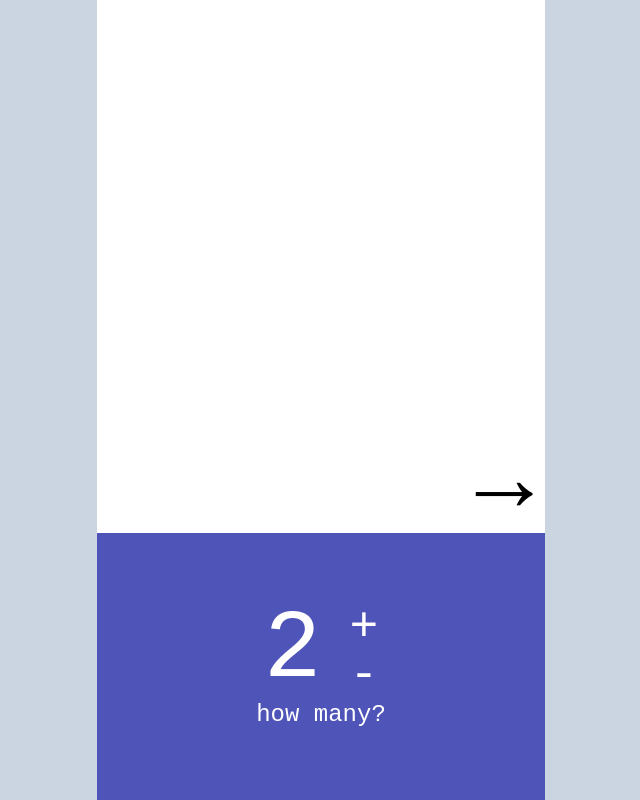
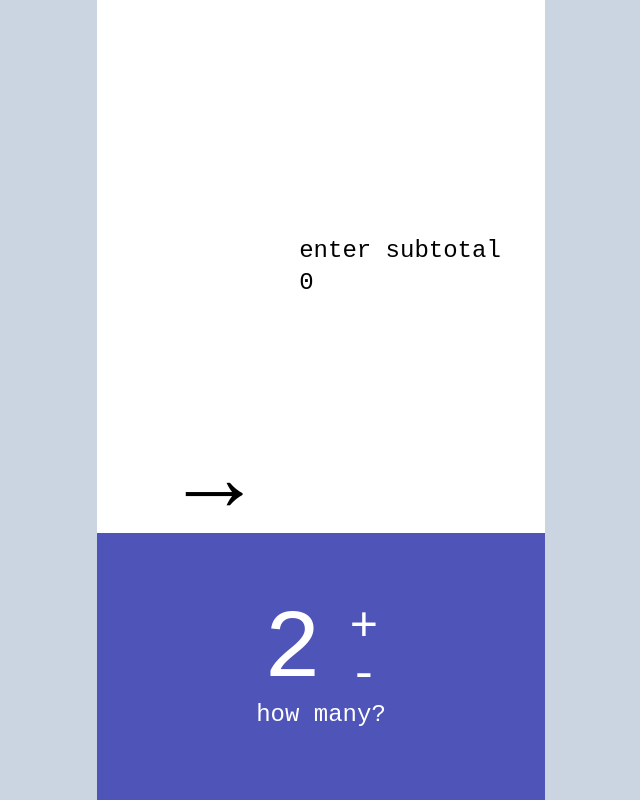
Before and after one commit to dropzoneknee/ReceiptRipper, a Next.js app: page / in a window 1280 px wide. Shown: the whole page, without its empty margins (319-959 px from the left). Built offline with nearby package versions, Linux system fonts and the light colour scheme.

Commit message:
subtotal screen

```diff
--- a/src/app/page.js
+++ b/src/app/page.js
@@ -1,7 +1,8 @@
 "use client";
 
 import { useState } from "react";
-import Seats from "./Seats";
+import Receipts from "@/components/Receipts";
+import ReceiptsAction from "@/components/ReceiptsAction";
 
 export default function Home() {
   const [seatAmount, setSeatAmount] = useState(2);
@@ -12,6 +13,9 @@ export default function Home() {
   const [tipPercentage, setTipPercentage] = useState(0);
   const [grandTotal, setGrandTotal] = useState(0);
 
+  const [showReceiptCount, setShowReceiptCount] = useState(true);
+  const [showSubtotal, setShowSubtotal] = useState(false);
+
   function addSeat() {
     if (seatAmount < 9) setSeatAmount(seatAmount + 1);
   }
@@ -20,20 +24,58 @@ export default function Home() {
     if (seatAmount > 2) setSeatAmount(seatAmount - 1);
   }
 
-  function toSubtotalPage() {}
+  function toSubtotalPage() {
+    setShowReceiptCount(false);
+    setShowSubtotal(true);
+  }
 
   return (
     <main className="bg-slate-300 h-screen flex justify-center items-center">
-      <div className="max-w-md h-screen bg-white overflow-hidden flex flex-col grow">
-        <div className="actionScreen h-2/3 overflow-hidden flex items-end justify-end">
-          <button className="text-8xl mr-3">→</button>
+      <div className="max-w-md h-screen bg-white overflow-hidden flex-col grow">
+        <div className="actionScreen h-2/3 overflow-hidden flex">
+          {showReceiptCount ? (
+            <ReceiptsAction toSubtotalPage={toSubtotalPage} />
+          ) : null}
+          <div className="flex justify-center items-center grow">
+            <div className="flex-col items-center justify-center">
+              <h2 className="text-2xl">enter subtotal</h2>
+              <h1 className="text-2xl">{subtotal}</h1>
+            </div>
+          </div>
         </div>
         <div className="interactionScreen h-1/3 bg-primary text-white overflow-hidden flex">
-          <Seats
-            seatAmount={seatAmount}
-            addSeat={addSeat}
-            subtractSeat={subtractSeat}
-          />
+          {showReceiptCount ? (
+            <Receipts
+              seatAmount={seatAmount}
+              addSeat={addSeat}
+              subtractSeat={subtractSeat}
+            />
+          ) : null}
+          {showSubtotal ? (
+            <div className="flex subtotalScreen justify-center grow items-center">
+              <div className="flex-col">
+                <div className="flex gap-10 mb-6">
+                  <button className="text-5xl">1</button>
+                  <button className="text-5xl">2</button>
+                  <button className="text-5xl">3</button>
+                </div>
+                <div className="flex gap-10 mb-6">
+                  <button className="text-5xl">4</button>
+                  <button className="text-5xl">5</button>
+                  <button className="text-5xl">6</button>
+                </div>
+                <div className="flex gap-10 mb-6">
+                  <button className="text-5xl">7</button>
+                  <button className="text-5xl">8</button>
+                  <button className="text-5xl">9</button>
+                </div>
+                <div className="flex gap-10 self-end">
+                  <button className="text-5xl">0</button>
+                  <button className="text-3xl">⌫</button>
+                </div>
+              </div>
+            </div>
+          ) : null}
         </div>
       </div>
     </main>
--- a/src/app/Seats.js
+++ b/src/components/Receipts.js
@@ -1,4 +1,4 @@
-export default function Seats(props) {
+export default function Receipts(props) {
   return (
     <div className="howMany flex justify-center items-center grow ">
       <div className="flex flex-col justify-center">
--- /dev/null
+++ b/src/components/ReceiptsAction.js
@@ -0,0 +1,9 @@
+export default function ReceiptsAction(props) {
+  return (
+    <div className="flex grow justify-end items-end">
+      <button className="text-8xl mr-3" onClick={props.toSubtotalPage}>
+        →
+      </button>
+    </div>
+  );
+}
```
